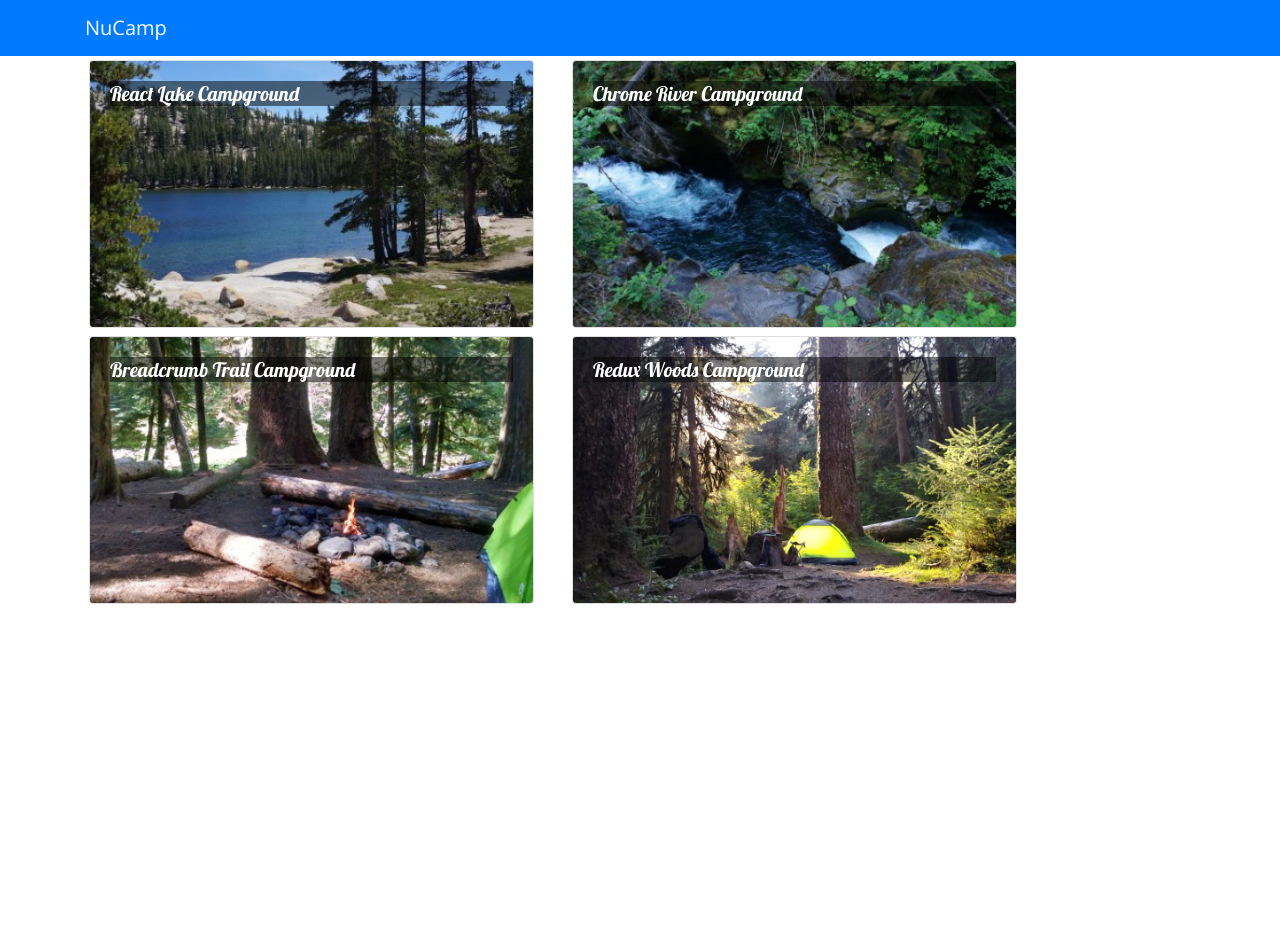
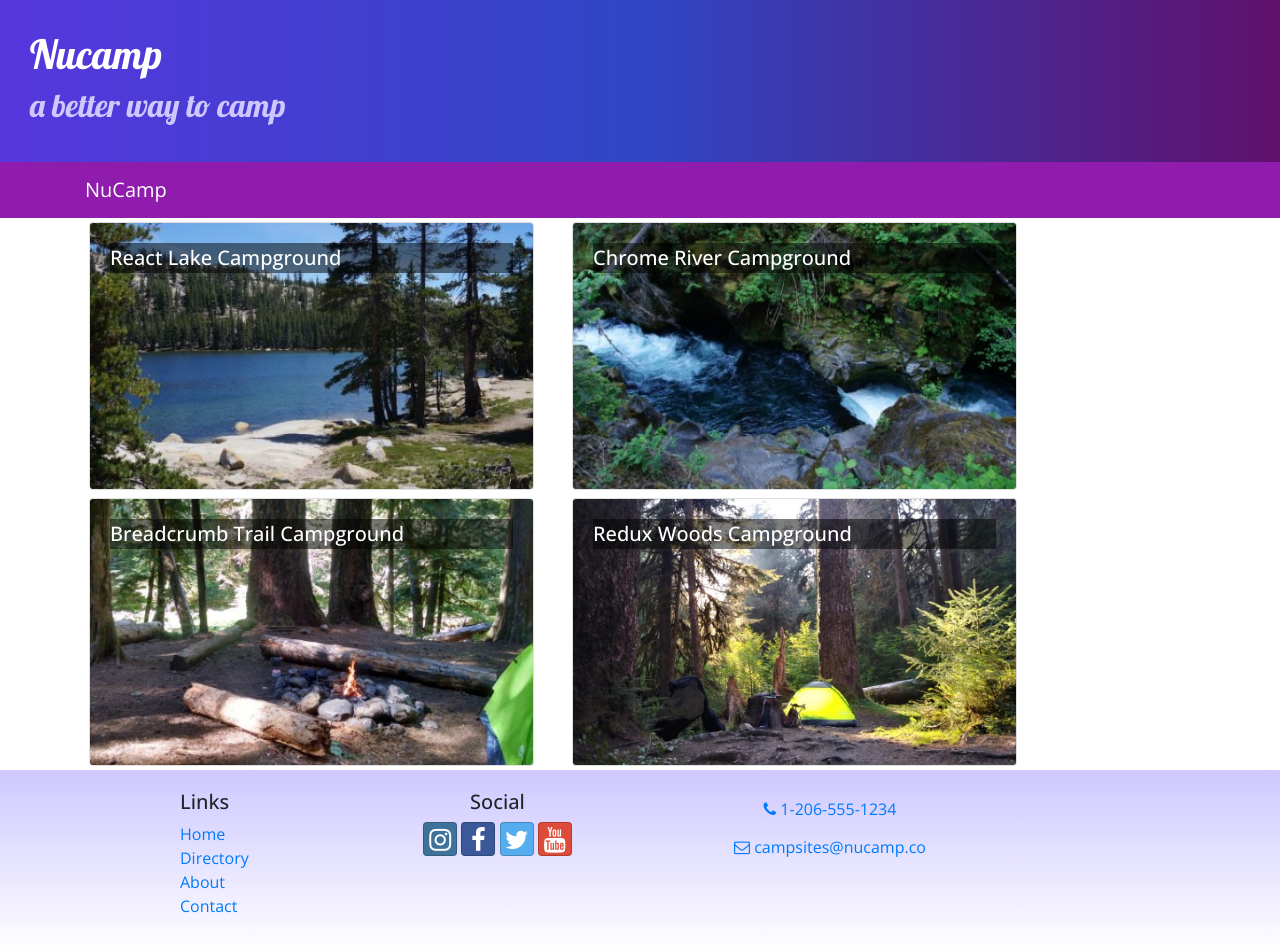
Before and after one commit to aca62997/NucampsiteReactProject, a React (Create React App) app: page / in a window 1280 px wide. Before the commit the page ends 800 px from the top, so only its background shows below. Built offline with nearby package versions, Linux system fonts and the light colour scheme.

Commit message:
seventh update

```diff
--- a/package.json
+++ b/package.json
@@ -7,6 +7,8 @@
     "@testing-library/react": "^11.1.0",
     "@testing-library/user-event": "^12.1.10",
     "bootstrap": "4.5.2",
+    "bootstrap-social": "5.1.1",
+    "font-awesome": "4.7.0",
     "react": "^17.0.2",
     "react-dom": "^17.0.2",
     "react-popper": "1.3.6",
--- a/src/App.css
+++ b/src/App.css
@@ -2,11 +2,46 @@ body {
     font-family: "Open Sans", sans-serif;
 }
 
+h1, h2, h3, .card-body>.card-title {
+    font-family: "Lobster", cursive;
+}
+
 .card-title {
-    font: 500 1.25rem "Lobster", cursive;
+    font-weight: 500;
+    font-size: 1.25rem;
+}
+
+h2 {
+    color: #3046C5;
 }
 
 .card-img-overlay .card-title {
     color: white;
     background-color: rgba(0, 0, 0, 0.5);
 }
+
+.row-content {
+    padding: 50px 0;
+    border-bottom: 1px ridge;
+    min-height: 200px;
+}
+
+.site-footer {
+    background-image: linear-gradient(#CEC8FF, white);
+    padding: 20px 0;
+}
+
+.jumbotron {
+    margin: 0;
+    padding: 30px;
+    background-image: linear-gradient(to right, #5637DD, #3046C5, #60106B);
+    color: white;
+}
+
+.jumbotron h2 {
+    color: #CEC8FF;
+}
+
+.navbar-dark {
+    background-color: #901CAD;
+}
--- /dev/null
+++ b/src/components/FooterComponent.js
@@ -0,0 +1,71 @@
+import React from "react";
+
+function Footer(props) {
+  return (
+    <footer className="site-footer">
+      <div className="container">
+        <div className="row">
+          <div className="col-4 col-sm-2 offset-1">
+            <h5>Links</h5>
+            <ul className="list-unstyled">
+              <li>
+                <a href="#">Home</a>
+              </li>
+              <li>
+                <a href="#">Directory</a>
+              </li>
+              <li>
+                <a href="#">About</a>
+              </li>
+              <li>
+                <a href="#">Contact</a>
+              </li>
+            </ul>
+          </div>
+          <div className="col-6 col-sm-3 text-center">
+            <h5>Social</h5>
+            <a
+              className="btn btn-social-icon btn-instagram"
+              href="http://instagram.com/"
+            >
+              <i className="fa fa-instagram" />
+            </a>{" "}
+            <a
+              className="btn btn-social-icon btn-facebook"
+              href="http://www.facebook.com/"
+            >
+              <i className="fa fa-facebook" />
+            </a>{" "}
+            <a
+              className="btn btn-social-icon btn-twitter"
+              href="http://twitter.com/"
+            >
+              <i className="fa fa-twitter" />
+            </a>{" "}
+            <a
+              className="btn btn-social-icon btn-google"
+              href="http://youtube.com/"
+            >
+              <i className="fa fa-youtube" />
+            </a>
+          </div>
+          <div className="col-sm-4 text-center">
+            <a role="button" className="btn btn-link" href="tel:+12065551234">
+              <i className="fa fa-phone" /> 1-206-555-1234
+            </a>
+            <br />
+            <a
+              role="button"
+              className="btn btn-link"
+              href="mailto:notreal@notreal.co"
+            >
+              <i className="fa fa-envelope-o" /> campsites@nucamp.co
+            </a>
+          </div>
+        </div>
+      </div>
+    </footer>
+  );
+}
+
+export default Footer;
--- /dev/null
+++ b/src/components/HeaderComponent.js
@@ -0,0 +1,28 @@
+import React, { Component } from "react";
+import { Navbar, NavbarBrand, Jumbotron } from "reactstrap";
+
+class Header extends Component {
+    render() {
+        return (
+            <React.Fragment>
+                <Jumbotron fluid>
+                    <div className="containter">
+                        <div className="row">
+                            <div className="col">
+                                <h1>Nucamp</h1>
+                                <h2>a better way to camp</h2>
+                            </div>
+                        </div>
+                    </div>
+                </Jumbotron>
+                <Navbar dark sticky="top">
+                    <div className="container">
+                    <NavbarBrand href="/">NuCamp</NavbarBrand>
+                    </div>
+                </Navbar>
+            </React.Fragment>
+        );
+    }
+}
+
+export default Header;
--- a/src/components/MainComponent.js
+++ b/src/components/MainComponent.js
@@ -1,7 +1,8 @@
 import React, { Component } from "react";
-import { Navbar, NavbarBrand } from "reactstrap";
 import Directory from "./DirectoryComponent";
 import CampsiteInfo from "./CampsiteInfoComponent";
+import Header from "./HeaderComponent";
+import Footer from "./FooterComponent";
 import { CAMPSITES } from "../shared/campsites";
 
 class Main extends Component {
@@ -20,11 +21,7 @@ class Main extends Component {
   render() {
     return (
       <div>
-        <Navbar dark color="primary">
-          <div className="container">
-            <NavbarBrand href="/">NuCamp</NavbarBrand>
-          </div>
-        </Navbar>
+        <Header />
         <Directory
           campsites={this.state.campsites}
           onClick={(campsiteId) => this.onCampsiteSelect(campsiteId)}
@@ -35,6 +32,7 @@ class Main extends Component {
               (campsite) => campsite.id === this.state.selectedCampsite)[0]
           }
         />
+        <Footer />
       </div>
     );
   }
--- a/src/index.js
+++ b/src/index.js
@@ -5,6 +5,8 @@ import reportWebVitals from './reportWebVitals';
 import "bootstrap/dist/css/bootstrap.min.css";
 import "typeface-lobster";
 import "typeface-open-sans";
+import "font-awesome/css/font-awesome.css";
+import "bootstrap-social/bootstrap-social.css";
 import App from "./App";
 
 ReactDOM.render(
```
Also changed, not shown: 1 other file (tests, documents, lock files or other folders).
